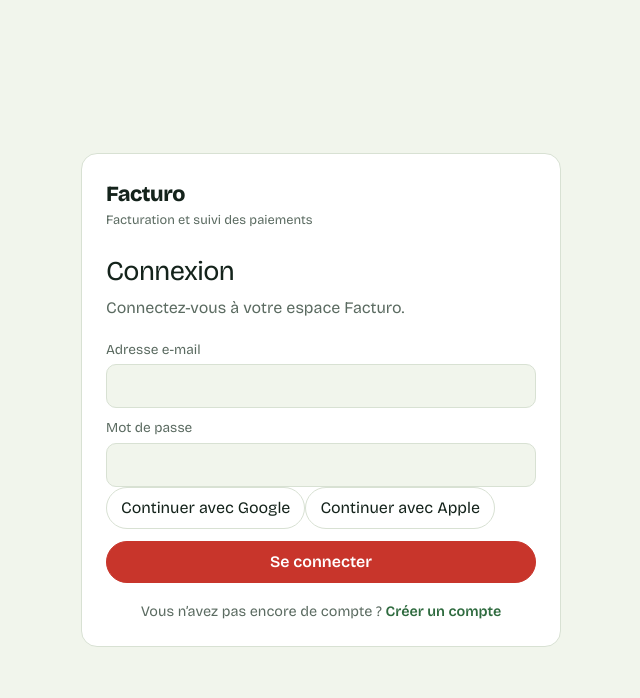
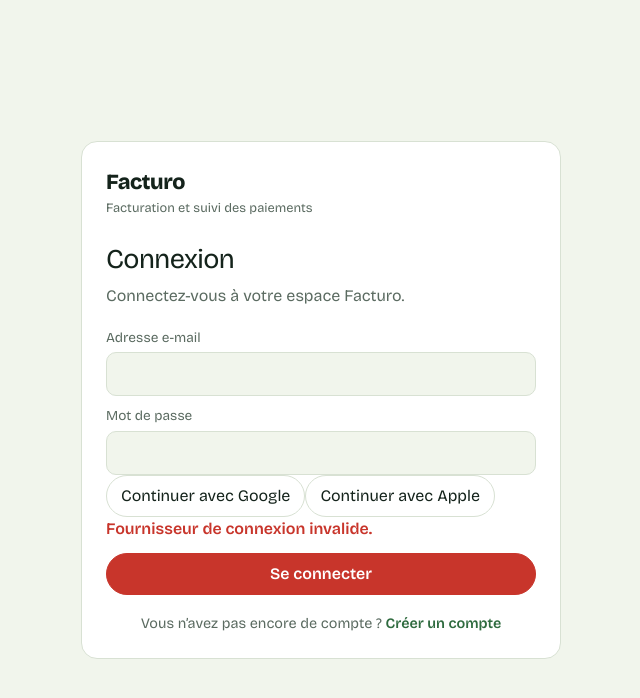
Before and after one commit to mjjames059-glitch/Facturation_et_paiement-, a Next.js app: page /auth/sign-in in a window 1280 px wide. Both pictures are taken after typing "name@example.com", "Sample123" into the empty fields and a click on the button "Continuer avec Apple". Shown: the top 698 px of the page, without its empty margins (319-959 px from the left). Built offline with nearby package versions, Linux system fonts and the light colour scheme.

Commit message:
Fix Next.js production build for catalog sharing

```diff
--- a/src/app/actions/auth.ts
+++ b/src/app/actions/auth.ts
@@ -95,7 +95,7 @@ export async function signInAction(_previousState: AuthActionState, formData: Fo
   redirect("/tableau-de-bord");
 }
 
-export async function signInWithProviderAction(formData: FormData): Promise<AuthActionState> {
+export async function signInWithProviderAction(_previousState: AuthActionState, formData: FormData): Promise<AuthActionState> {
   const provider = z.enum(["google", "apple"]).safeParse(String(formData.get("provider") ?? ""));
   if (!provider.success) return { error: "Fournisseur de connexion invalide." };
   let supabase;
--- a/src/app/c/[token]/page.tsx
+++ b/src/app/c/[token]/page.tsx
@@ -1,14 +1,21 @@
+import { Suspense } from "react";
 import { notFound } from "next/navigation";
 import { createSupabaseServerClient } from "@/lib/supabase/server";
 import { formatMinorAmount } from "@/lib/money";
 
-export const dynamic = "force-dynamic";
+type SharedCatalogProps = { params: Promise<{ token: string }> };
+type SharedCatalogItem = { company_name: string; name: string; price_amount: string; currency: "USD" | "CDF"; unit: string };
 
-export default async function SharedCatalogPage({ params }: PageProps<"/c/[token]">) {
+export default function SharedCatalogPage({ params }: SharedCatalogProps) {
+  return <Suspense fallback={<main className="public-shell"><p>Chargement du catalogue…</p></main>}><SharedCatalogContent params={params} /></Suspense>;
+}
+
+async function SharedCatalogContent({ params }: SharedCatalogProps) {
   const { token } = await params;
   if (!/^[a-f0-9]{64}$/.test(token)) notFound();
   const supabase = await createSupabaseServerClient();
-  const { data, error } = await supabase.rpc("get_shared_catalog", { p_token: token });
+  const { data: rawData, error } = await supabase.rpc("get_shared_catalog", { p_token: token });
+  const data = rawData as SharedCatalogItem[] | null;
   if (error || !data?.length) notFound();
   const companyName = data[0].company_name;
   return <main className="public-shell"><section className="public-invoice"><p className="eyebrow">Catalogue partagé</p><h1>{companyName}</h1><p className="lead">Produits et services disponibles</p><div className="scroll"><table><thead><tr><th>Article</th><th>Unité</th><th className="right">Prix</th></tr></thead><tbody>{data.map((item, index) => <tr key={`${item.name}-${index}`}><td>{item.name}</td><td>{item.unit}</td><td className="right">{formatMinorAmount(item.price_amount, item.currency)}</td></tr>)}</tbody></table></div></section></main>;
--- a/src/components/auth-form.tsx
+++ b/src/components/auth-form.tsx
@@ -8,6 +8,7 @@ const initialState: AuthActionState = {};
 
 export function SignInForm() {
   const [state, formAction, pending] = useActionState(signInAction, initialState);
+  const [oauthState, oauthAction, oauthPending] = useActionState(signInWithProviderAction, initialState);
 
   return (
     <form action={formAction} className="auth-form">
@@ -15,7 +16,8 @@ export function SignInForm() {
       <input id="email" name="email" type="email" autoComplete="email" required maxLength={254} />
       <label htmlFor="password">Mot de passe</label>
       <input id="password" name="password" type="password" autoComplete="current-password" required />
-      <div className="auth-providers"><button className="button" type="submit" formAction={signInWithProviderAction} name="provider" value="google">Continuer avec Google</button><button className="button" type="submit" formAction={signInWithProviderAction} name="provider" value="apple">Continuer avec Apple</button></div>
+      <div className="auth-providers"><button className="button" type="submit" formAction={oauthAction} name="provider" value="google" disabled={oauthPending}>Continuer avec Google</button><button className="button" type="submit" formAction={oauthAction} name="provider" value="apple" disabled={oauthPending}>Continuer avec Apple</button></div>
+      {oauthState.error && <p className="auth-error" role="alert">{oauthState.error}</p>}
       {state.error && <p className="auth-error" role="alert">{state.error}</p>}
       <button className="button primary auth-submit" disabled={pending}>{pending ? "Connexion…" : "Se connecter"}</button>
       <p className="auth-switch">Vous n’avez pas encore de compte ? <Link href="/auth/sign-up">Créer un compte</Link></p>
```
